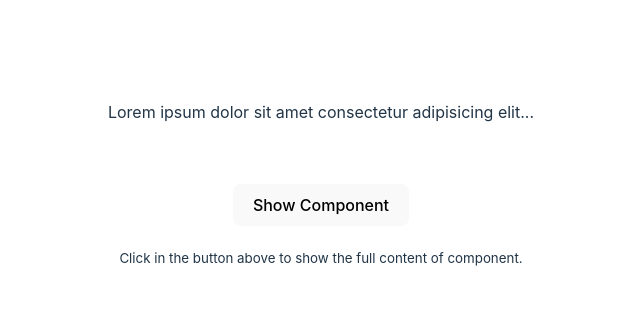
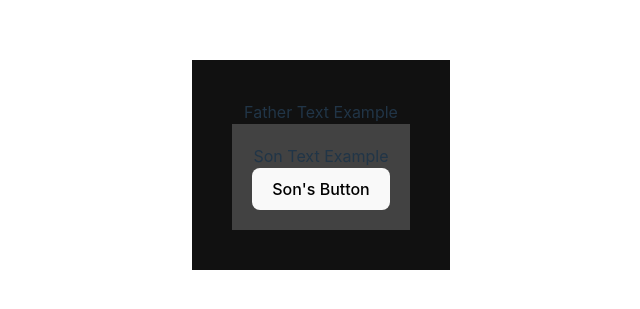
Before and after one commit to Maiquinho/react-lab, a React (Vite) app: page / in a window 1280 px wide. Shown: the part 235-544 px from the top of the page, without its empty margins (319-959 px from the left). Built offline with nearby package versions, Linux system fonts and the light colour scheme.

Commit message:
components communication

```diff
--- a/src/App.tsx
+++ b/src/App.tsx
@@ -1,4 +1,4 @@
-import { ConditionalComponent } from './components/ConditionalComponent'
+import { FatherComponent } from './components/FatherComponent'
 
 import './App.css'
 
@@ -8,7 +8,7 @@ export default function App() {
   return (
     <div className="App">
 
-      <ConditionalComponent />
+      <FatherComponent fatherText='Father Text Example' />
     </div>
   )
 }
--- /dev/null
+++ b/src/components/FatherComponent/index.tsx
@@ -0,0 +1,22 @@
+import { SonComponent } from '../SonComponent';
+import './styles.css';
+
+
+type FatherProps = {
+    fatherText: string;
+}
+
+export function FatherComponent({ fatherText }: FatherProps){
+
+    function handleSonEvent(){
+        alert("Son has clicked");
+    }
+
+    return(
+        <div className="father-component">
+            { fatherText }
+
+            <SonComponent sonText="Son Text Example" clickFn={handleSonEvent} />
+        </div>
+    )
+}
--- /dev/null
+++ b/src/components/FatherComponent/styles.css
@@ -0,0 +1,4 @@
+.father-component {
+    padding: 40px;
+    background-color: #111111;
+}
--- /dev/null
+++ b/src/components/SonComponent/index.tsx
@@ -0,0 +1,17 @@
+import './styles.css';
+
+
+type SonProps = {
+    sonText: string;
+    clickFn: () => void;
+}
+
+export function SonComponent({ sonText, clickFn }: SonProps){
+
+    return(
+        <div className='son-component'>
+            <div>{sonText}</div>
+            <button onClick={clickFn}>Son's Button</button>
+        </div>
+    )
+}
--- /dev/null
+++ b/src/components/SonComponent/styles.css
@@ -0,0 +1,4 @@
+.son-component {
+    padding: 20px;
+    background-color: #424242;
+}
```
